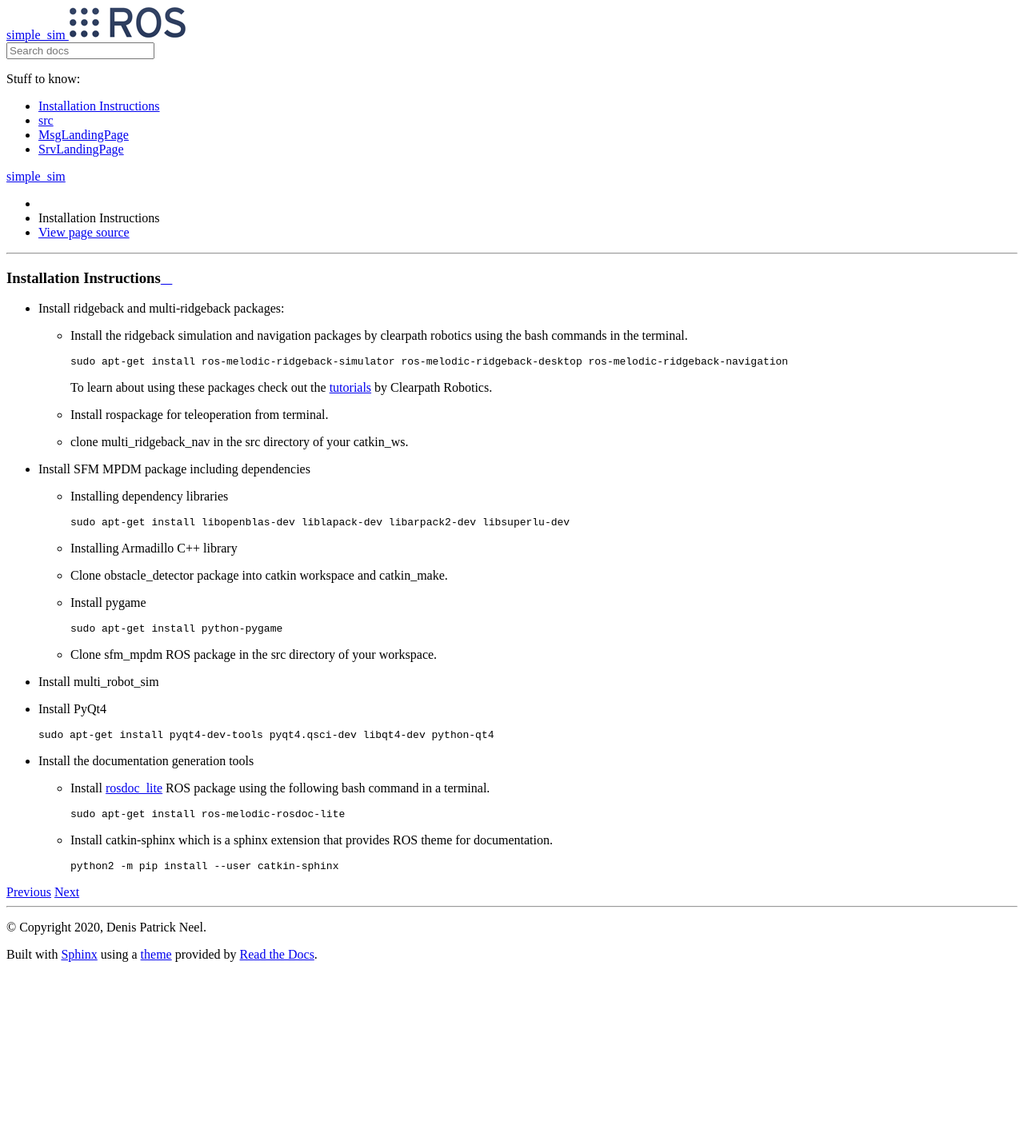
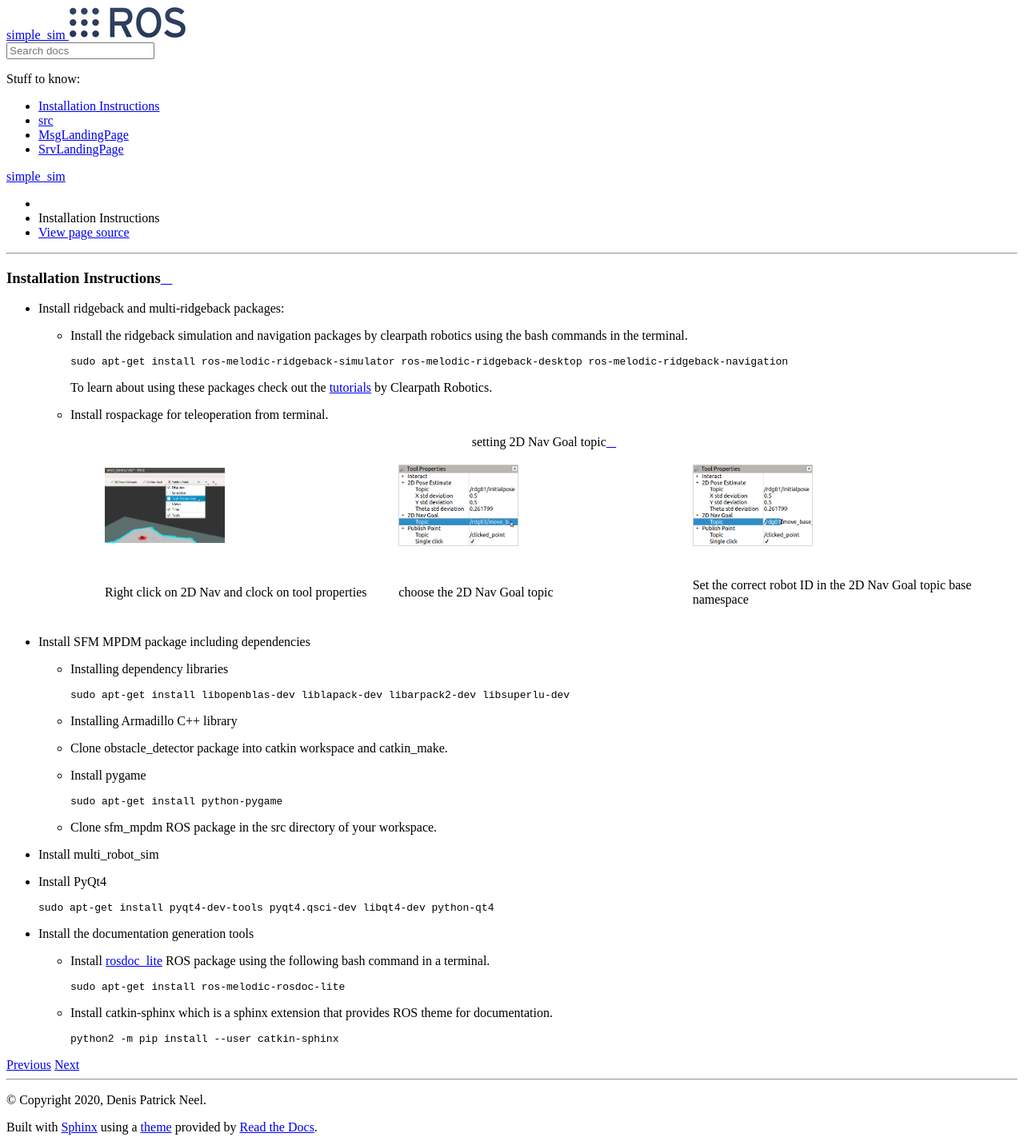
Before and after one commit to ROOSTER-fleet-management/rooster_fleet_manager, a Sphinx documentation site: the page built from doc/_source/InstallInstructions.rst, in a window 1280 px wide. Shown: the whole page at 80% size. Built offline with Sphinx 7.4.7 and the Read the Docs theme 2.0.0, drawn with Linux system fonts in a browser that asks for light colours; the version number could not be read and is left out; before the commit the page ends 1211 px from its top, so only the background shows below that.

Commit message:
created a list table of images and captions

```diff
--- a/doc/_source/InstallInstructions.rst
+++ b/doc/_source/InstallInstructions.rst
@@ -32,7 +32,12 @@ Installation Instructions
           :widths: 50 50 50
           :header-rows: 0
 
-  * clone multi_ridgeback_nav in the src directory of your catkin_ws.
+          * - |rviz_toolp1|
+            - |rviz_toolp2|
+            - |rviz_toolp3|
+          * - Right click on 2D Nav and clock on tool properties
+            - choose the 2D Nav Goal topic
+            - Set the correct robot ID in the 2D Nav Goal topic base namespace
 
 * Install SFM MPDM package including dependencies
 
```
